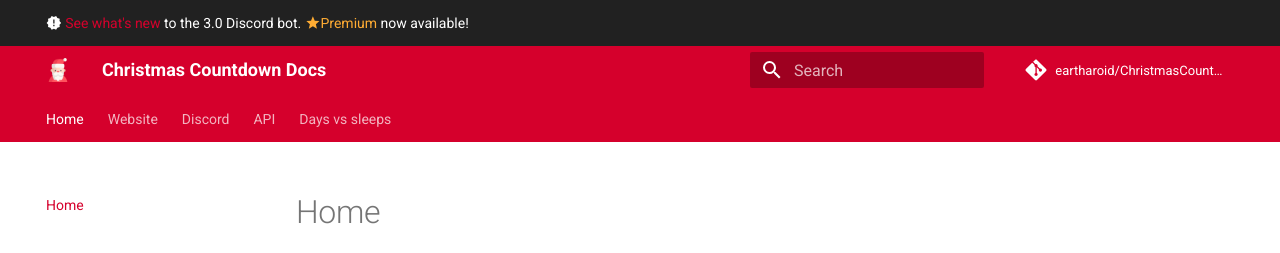
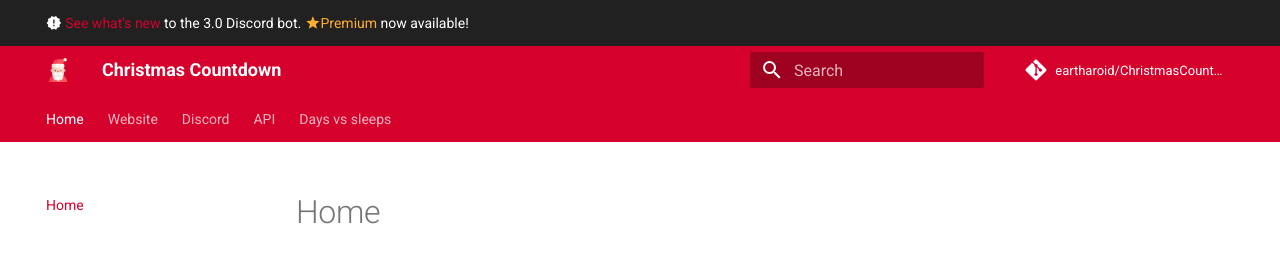
Before and after one commit to christmas-countdown/docs, an MkDocs documentation site: the page built from docs/index.md, in a window 1280 px wide. Shown: the top 253 px of the page. Built offline with MkDocs 1.6.1 and Material for MkDocs 9.7.7, drawn with Linux system fonts in a browser that asks for light colours; comment, search, counter and statistics services are not loaded; some of the changed lines change nothing that is shown.

Commit message:
Update mkdocs.yml

```diff
--- a/mkdocs.yml
+++ b/mkdocs.yml
@@ -1,6 +1,6 @@
 # Project information
-site_name: Christmas Countdown Docs
-site_description: Documentation for Christmas Countdown projects.
+site_name: Christmas Countdown
+site_description: Documentation for Christmas Countdown website, Discord bot, and API.
 site_author: eartharoid
 site_url: https://docs.christmascountdown.live
 
```
